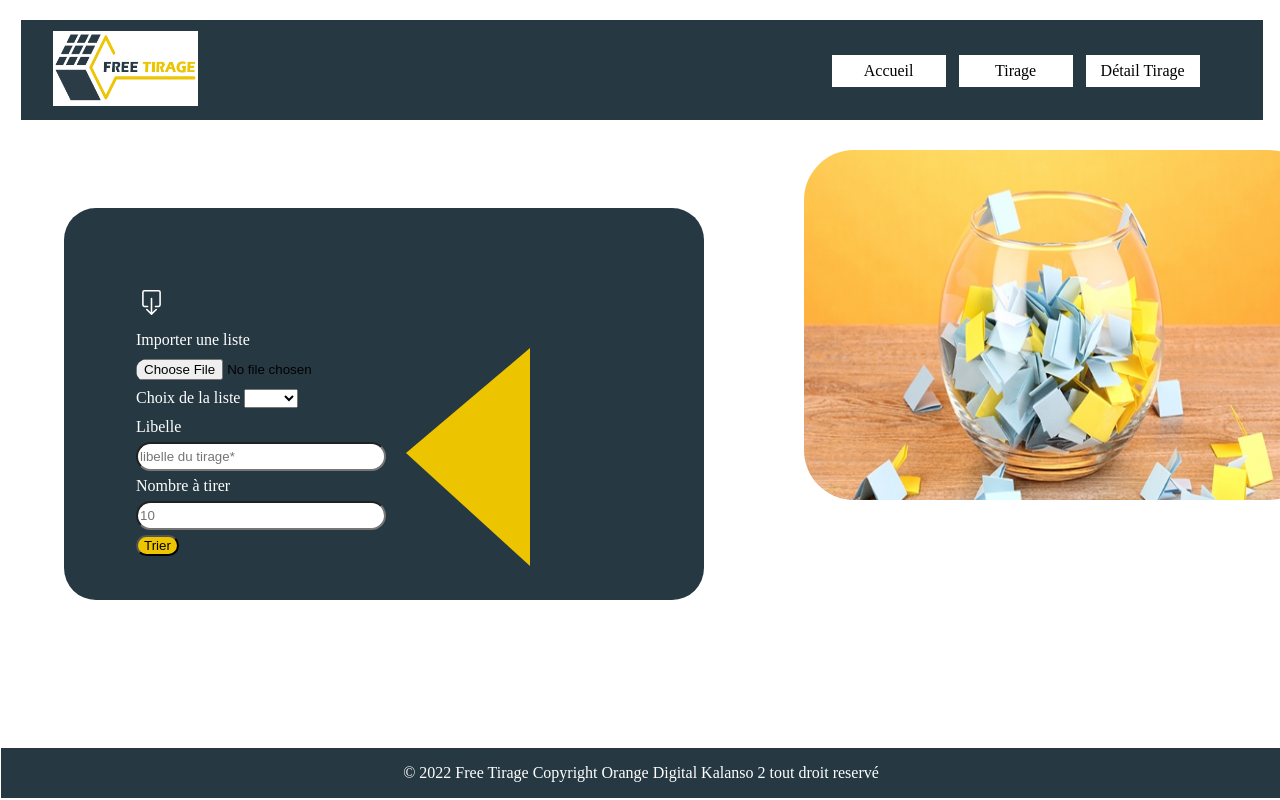
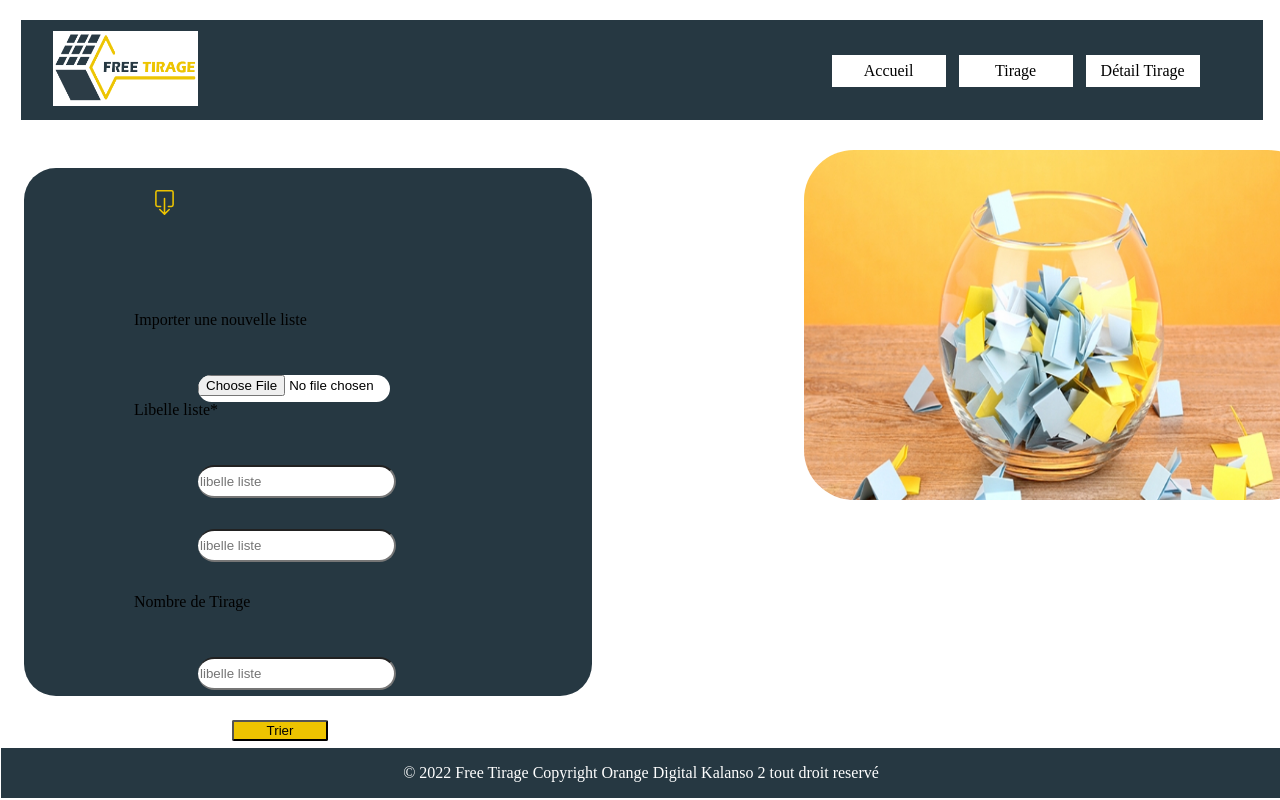
Before and after one commit to KhadySAM/frontEndApiTirage, an Angular app: page /tirage in a window 1280 px wide. Shown: the top 800 px of the page. Built offline with nearby package versions, Linux system fonts and the light colour scheme.

Commit message:
quelque modification

```diff
--- a/src/app/accueil/accueil.component.css
+++ b/src/app/accueil/accueil.component.css
@@ -17,11 +17,13 @@
 
 
 .rectangle2{
-    margin-left: 8vh;
+    margin-left: 20vh;
     margin-top: 27vh;
-    width: 40vh;
-    height: 17vh;
+    width: 20vh;
+    height: 10vh;
     background-color: #EDC400;
+    border-radius: 4vh;
+
 }
 .pom{
     margin-left: 18.2vh;
@@ -36,7 +38,7 @@
 
 .pom1{
     margin-left: 18.2vh;
-    margin-top: -20.5vh;
+    margin-top: -19.5vh;
     height: 0px;
     width: 0px;
     border-left: 4px solid transparent;
@@ -46,14 +48,15 @@
 }
 
 .pom2{
-    margin-left: 18.2vh;
-    margin-top: -20.5vh;
+    margin-left: 11vh;
+    margin-top: -16vh;
     height: 0px;
     width: 0px;
-    border-left: 4px solid transparent;
-    border-right: 139px solid #263842;
-    border-top: 54px solid transparent;
-    border-bottom: 57px solid transparent;
+    border-left: 0vh solid transparent;
+    border-right: 55px solid #263842;
+    border-top: 29px solid transparent;
+    border-bottom: 33px solid transparent;
+
 }
 
 .textTrie{
@@ -132,10 +135,10 @@
     display: flex;
     justify-content: center;
     align-content: flex-end;
-    margin-top: -28px;
+    margin-top: -52px;
     font-family: sans-serif;
     margin-right: 29px;
-    margin-left: -83px;
+    margin-left: -29px;
 }
 .rectangle3{
     width: 540px;
--- a/src/app/accueil/accueil.component.html
+++ b/src/app/accueil/accueil.component.html
@@ -7,7 +7,7 @@
 </div>
 
 <div class="rectangle2">
-    <div class="pom2"> <h3 class="textNewTir1"> <span class="newTir1">Nouveau</span> <span class="newTir2">Tirage</span></h3> </div>
+    <div class="pom2"> <h5 class="textNewTir1"> <span class="newTir1">Nouveau</span> <span class="newTir2">Tirage</span></h5> </div>
 </div>
 
 <div class="container">
--- a/src/app/tirage/tirage.component.css
+++ b/src/app/tirage/tirage.component.css
@@ -12,28 +12,50 @@ transform: rotate(-90.91deg);
     display: flex;
     flex-direction: row;
     position: absolute;
-    margin-top: -275px;
-    margin-left: 128px;
+    margin-left: 116px;
     width: 16px;
-    line-height: 29px;
+    line-height: 16px;
+    margin-top: -394px;
+
+
+
+}
+.col-8{
+    padding: 10px;
+}
+.col-8 form{
+    display: flex;
+    flex-direction: column;
+}
+.col-8 form .liblist1{
+    display: flex;
+    flex-direction: column;
 }
 .container{
-    margin-left: 7vh;
-    margin-top: 26vh;
-    width: 80vh;
-    height: 49vh;
+    margin-left: 2vh;
+    margin-top: 21vh;
+    width: 71vh;
+    height: 66vh;
     background: #263842;
     border-radius: 2rem;
+
+
+}
+feuille de style de l’agent utilisateur
+div {
+    display: block;
 }
 .pom{
-    margin-left: 15px;
-    margin-top: -252px;
+    margin-left: 11px;
+    margin-top: 120px;
     height: -40px;
-    width: 68px;
-    border-left: 315px solid transparent;
-    border-right: 124px solid #EDC400;
-    border-top: 105px solid transparent;
-    border-bottom: 113px solid transparent;
+    width: 37px;
+    border-left: 6px solid transparent;
+    border-right: 94px solid #EDC400;
+    border-top: 144px solid transparent;
+    border-bottom: 107px solid transparent;
+
+
 }
 
 .box{
@@ -72,6 +94,7 @@ transform: rotate(-90.91deg);
     border-bottom: 20px solid #EDC400;
     border-radius: 1rem;
 }
+
 .pom1{
     margin-left: 24.2vh;
 
@@ -84,31 +107,44 @@ transform: rotate(-90.91deg);
     border-bottom: 50px solid transparent;
 }
 .couleur{
-    color: white;
-    margin-left: 16.2vh;
-
-    margin-top: 2.5vh;
-    height: 0px;
-    width: 0px;
+    color: #EDC400;
+    margin-left: 18vh;
+    margin-bottom: 20vh;
+    margin-right: 120vh;
+    margin-top: -4.8vh;
+    height: 0vh;
+    width: 0vh;
+    position: absolute;
 
 }
 svg{
     position: absolute;
-    margin-top: 82px;
-    margin-left: -55px;;
+    margin-top: 60px;
+    margin-left: -16px;
+
 }
 input{
     border-radius: 43px;
-    width: 242px;
-    height: 23px;
-}
-label{
-    color: white;
+    width: 192px;
+    height: 27px;
+    border-radius: 52px;
+    border-left: 938px;
+    margin-top: 31px;
+    margin-bottom: 0px;
+    margin-left: 8vh;
+    margin-right: -11vh;
+    background-color: #FFFFFF;
 }
 
+
 button{
-    border-radius: 51px;
+    border-radius: 2px;
     background-color: #EDC400;
+    width: 12vh;
+    margin-top: 80vh;
+    margin-left: 28vh;
+    margin-right: -7vh;
+    margin-top: 3vh;
 }
 .photoTir{
     box-sizing: border-box;
@@ -116,6 +152,26 @@ button{
     width: 514px;
     height: 350px;
     left: 804px;
+
     top: 150px;
     border-radius: 50px;
 }
+
+
+
+.liblist1{
+    display: flex;
+    flex-direction: column;
+
+}
+.hhh{
+    color: white;
+    margin-left: 00px;
+    margin-top: 0.5vh;
+    position: absolute;
+    margin-left: -23px;
+}
+.titre2{
+    margin-left:100px;
+    margin-top: 0vh;
+}
--- a/src/app/tirage/tirage.component.html
+++ b/src/app/tirage/tirage.component.html
@@ -10,38 +10,26 @@
 </div>
     <div class="container1 row">
         <div class="col-8">
-            <form action="" method="post" class="formulaire">
-                <div>
-                    <label for="importer">Importer une liste</label>
-                    <input type="file" name="import" placeholder="Importer liste">
-                </div>
-                <div>
-                    <label for="liste">Choix de la liste </label>
-                    <select name="liste" id="" required>
-                        <option value="" disabled selected hidden></option>
-                        <option value="">liste1</option>
-                        <option value="">liste2</option>
-                        <option value="">liste3</option>
-                        <option value="">liste4</option>
-                    </select>
-                </div>
-                <div>
-                    <label for="tirage">Libelle</label><br>
-                    <input type="text" name="libelletir" placeholder="libelle du tirage*" required>
-                </div>
-                <div>
-                    <label for="nbre">Nombre à tirer</label>
-                    <input type="number" name="nbrePost" placeholder="10"  required>
-                </div>
-                <div>
-                    <button type="submit">Trier</button>
-                </div>
-            </form>
+
+                <form action="" method="post" class="formulaire1" >
+
+
+                        <label class="importer">Importer une nouvelle liste</label><br>
+
+                        <input type="file">
+
+                       <label class="libelleliste">Libelle liste*</label><br>
+                            <input type="text" name="libelleliste" placeholder="libelle liste" required>
+                                <input type="text" name="libelleliste" placeholder="libelle liste" required>
+                                     <br><br>
+                                    <label for="nbre tirage"> Nombre de Tirage</label><br>
+                                    <input type="text" name="libelleliste" placeholder="libelle liste" required>
+                </form>
+            </div>
         </div>
-
-    </div>
-    <div class="pom"></div>
-    <div class="image">
+                 <button type="submit">Trier</button>
+                <div class="pom"></div>
+            <div class="image">
         <img src="assets/image/tiragePhoto.jpg" alt="tirageAusort" class="photoTir">
     </div>
 <!-- <div class="pom1"></div>-->
```
Also changed, not shown: 1 other file (tests, documents, lock files or other folders).
